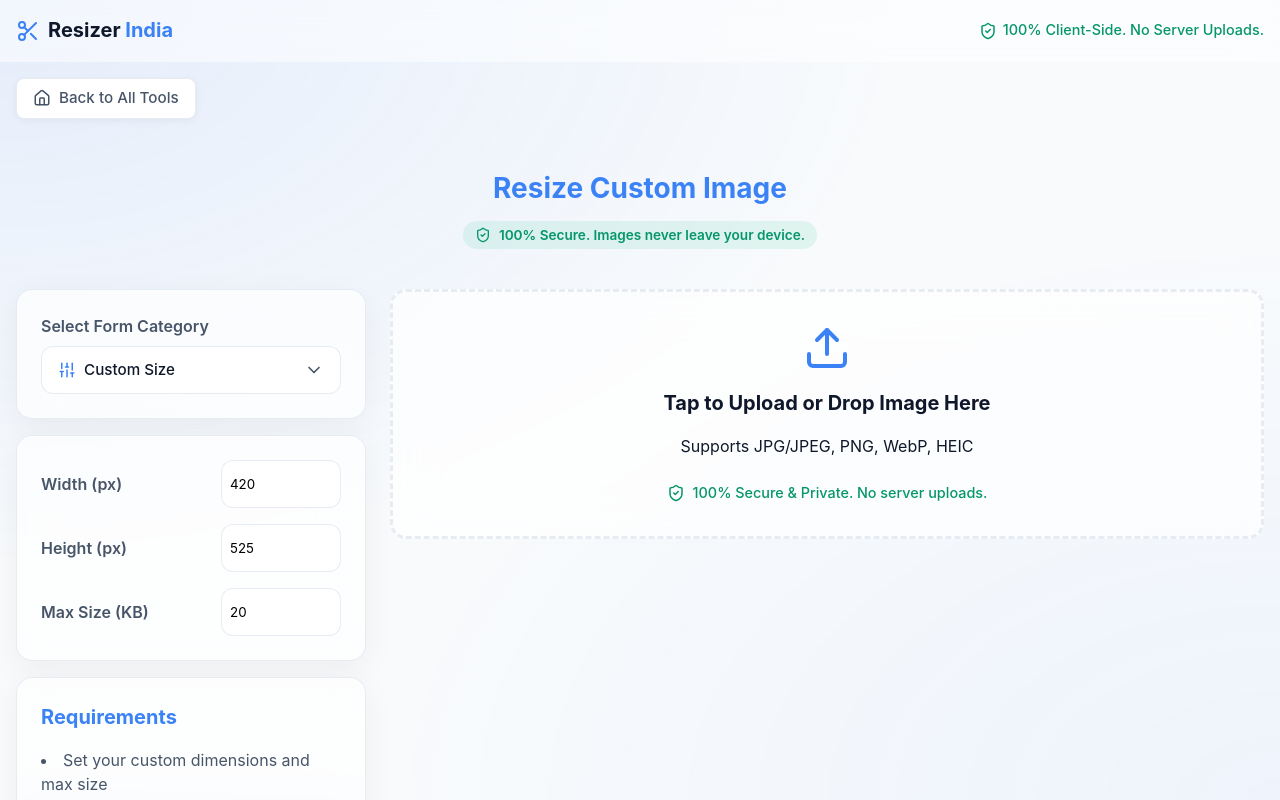
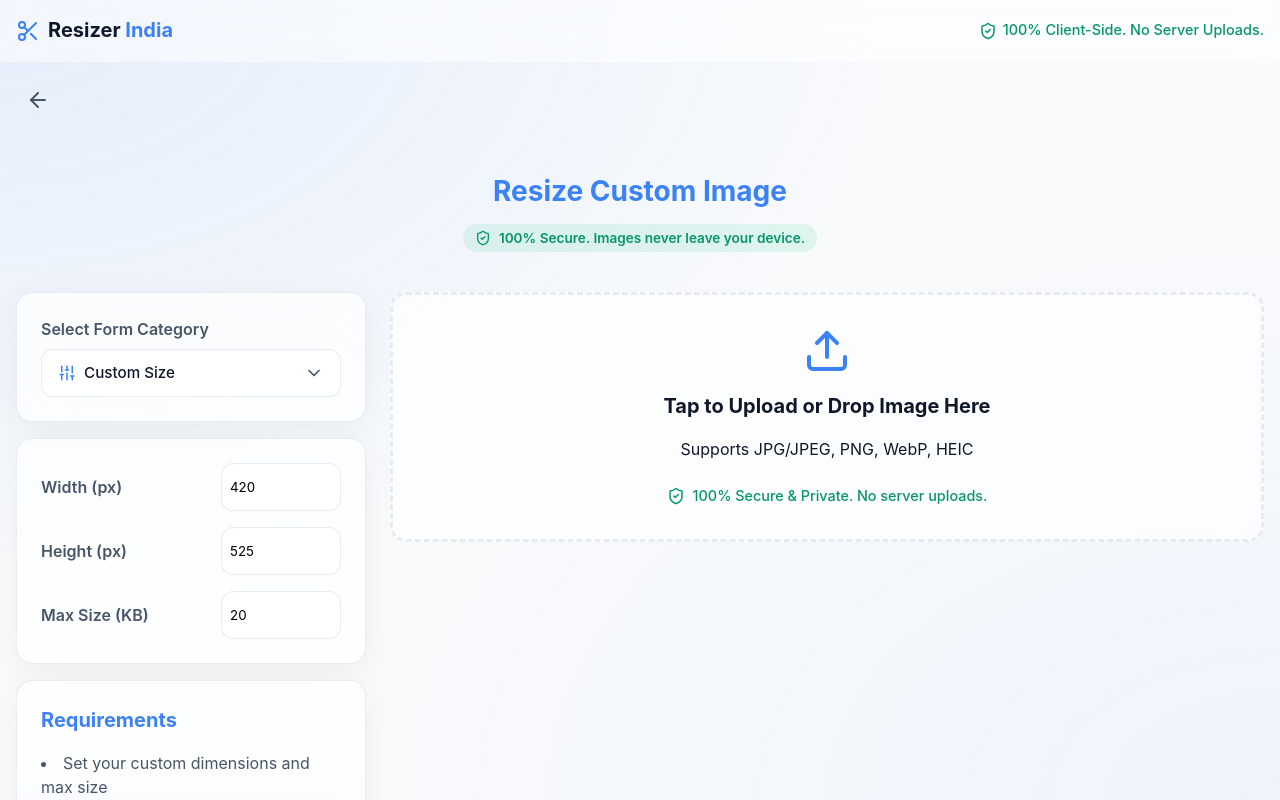
Before and after one commit to TechyNisarg/resizer-india, a React (Vite) app: page /custom-resizer in a window 1280 px wide. Shown: the top 800 px of the page. Built offline with nearby package versions, Linux system fonts and the light colour scheme; a web font is replaced by a local one.

Commit message:
feat: change back button to highlighted arrow icon

```diff
--- a/src/index.css
+++ b/src/index.css
@@ -272,17 +272,23 @@ html.dark .header {
 }
 .nav-link:hover { color: var(--primary); }
 
-.clean-icon-link {
+.back-icon-btn {
   display: flex;
   align-items: center;
+  justify-content: center;
+  width: 44px;
+  height: 44px;
+  border-radius: 50%;
   color: var(--text-secondary);
   transition: var(--transition);
-  margin-right: -12px; /* Optical alignment with grid cards below */
+  text-decoration: none;
+  background: transparent;
 }
 
-.clean-icon-link:hover {
-  color: var(--primary);
-  transform: scale(1.05);
+.back-icon-btn:hover {
+  background: rgba(148, 163, 184, 0.15);
+  color: var(--text-primary);
+  transform: translateX(-4px);
 }
 
 /* Main Container */
--- a/src/pages/Home.tsx
+++ b/src/pages/Home.tsx
@@ -7,7 +7,7 @@ import { LandingPage } from '../components/LandingPage';
 import { useImageProcessor } from '../hooks/useImageProcessor';
 import type { PresetCategory, PresetType, Preset } from '../utils/presetData';
 import { getPresetsByCategory } from '../utils/presetData';
-import { Trash2, DownloadCloud, ShieldCheck, Home as HomeIcon } from 'lucide-react';
+import { Trash2, DownloadCloud, ShieldCheck, ArrowLeft } from 'lucide-react';
 
 export const Home: React.FC = () => {
   const location = useLocation();
@@ -102,8 +102,8 @@ export const Home: React.FC = () => {
   return (
     <div className="home-container">
       <div style={{ maxWidth: '1440px', margin: '0 auto', width: '100%', marginBottom: '1.5rem', display: 'flex' }}>
-        <Link to="/" style={{ display: 'inline-flex', alignItems: 'center', gap: '0.5rem', color: 'var(--text-secondary)', textDecoration: 'none', fontWeight: 500, fontSize: '0.95rem', transition: 'var(--transition)', padding: '0.5rem 1rem', borderRadius: '8px', background: 'var(--surface-solid)', border: '1px solid var(--border-color)', boxShadow: '0 2px 8px rgba(0,0,0,0.05)' }} onMouseEnter={e => { e.currentTarget.style.color = 'var(--primary)'; e.currentTarget.style.borderColor = 'var(--primary)'; }} onMouseLeave={e => { e.currentTarget.style.color = 'var(--text-secondary)'; e.currentTarget.style.borderColor = 'var(--border-color)'; }}>
-           <HomeIcon size={18} /> Back to All Tools
+        <Link to="/" className="back-icon-btn" title="Back to All Tools">
+           <ArrowLeft size={24} />
         </Link>
       </div>
       <div className="hero-section">
```
